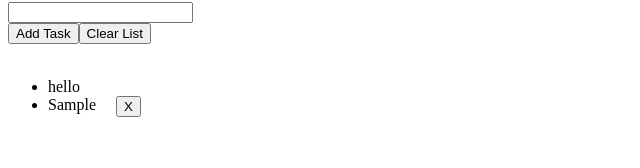
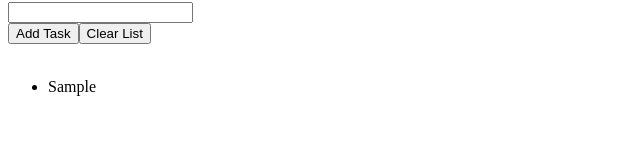
Before and after one commit to acciojob/context-reducer-santmailo, a React app: page / in a window 1280 px wide. Both pictures are taken after typing "Sample" into the empty fields and a click on the button "Add Task". Shown: the part 117-285 px from the top of the page, without its empty margins (0-640 px from the left). Built offline with nearby package versions, Linux system fonts and the light colour scheme.

Commit message:
attempt 9

```diff
--- a/src/components/App.js
+++ b/src/components/App.js
@@ -76,26 +76,24 @@ const App = () => {
       <br />
       <br />
       <ul className="list-ul">
-        <li>hello</li>
         {list.map((item) => {
+          console.log(item);
           return (
-            <div
-              style={{ display: "flex", gap: "20px" }}
-              key={item.idItem + list.length + Math.random() * 10 + 1}
-            >
-              <li id={item.idItem}>{`${item.item}`}</li>
-              <button
-                id={item.removeItem}
-                onClick={() => {
-                  const newArr = list.filter((fItem) => {
-                    return item.idItem != fItem.idItem;
-                  });
-                  setList(newArr);
-                }}
-              >
-                X
-              </button>
-            </div>
+            <li
+              id={item.idItem}
+              key={Math.random() * 100 + 1 + list.length}
+            >{`${item.item}`}</li>
+            // <button
+            //   id={item.removeItem}
+            //   onClick={() => {
+            //     const newArr = list.filter((fItem) => {
+            //       return item.idItem != fItem.idItem;
+            //     });
+            //     setList(newArr);
+            //   }}
+            // >
+            //   X
+            // </button>
           );
         })}
       </ul>
```
